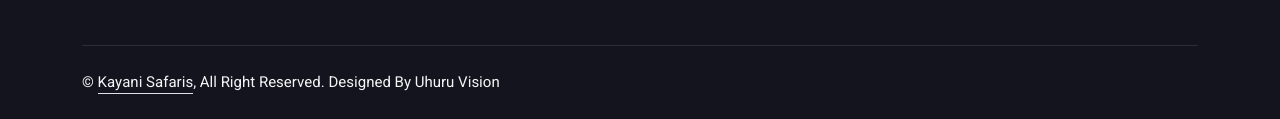
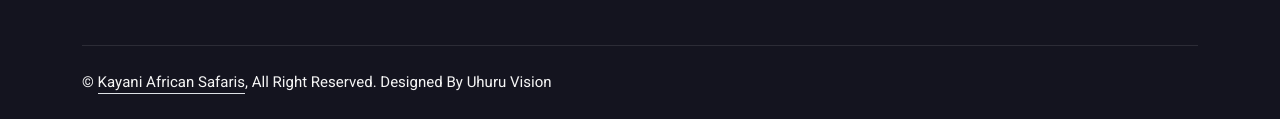
Before and after one commit to NestyJo/kayani-site, a plain HTML site: page index.html in a window 1280 px wide. Shown: the part 7041-7160 px from the top of the page. Drawn offline with nearby package versions, Linux system fonts and the light colour scheme.

Commit message:
added variable african

```diff
--- a/index.html
+++ b/index.html
@@ -707,7 +707,7 @@
             <div class="copyright">
                 <div class="row">
                     <div class="col-md-6 text-center text-md-start mb-3 mb-md-0">
-                        &copy; <a class="border-bottom" href="#">Kayani Safaris</a>, All Right Reserved.
+                        &copy; <a class="border-bottom" href="#">Kayani African Safaris</a>, All Right Reserved.
                         Designed By Uhuru Vision
                     </div>
                     <!-- <div class="col-md-6 text-center text-md-end">
```
